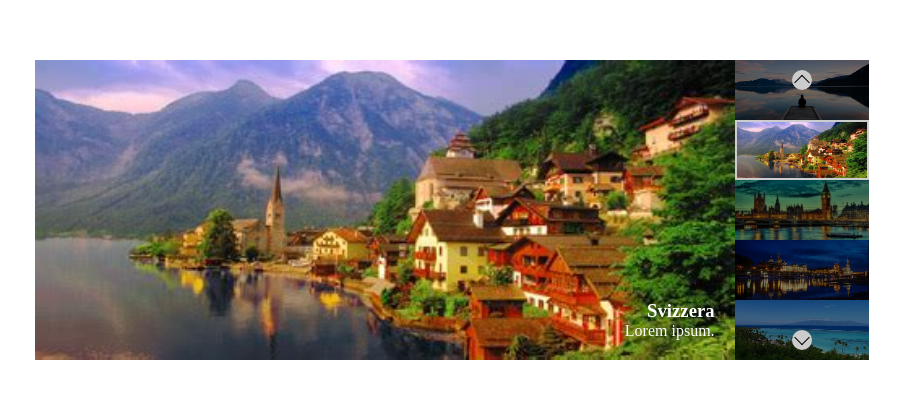
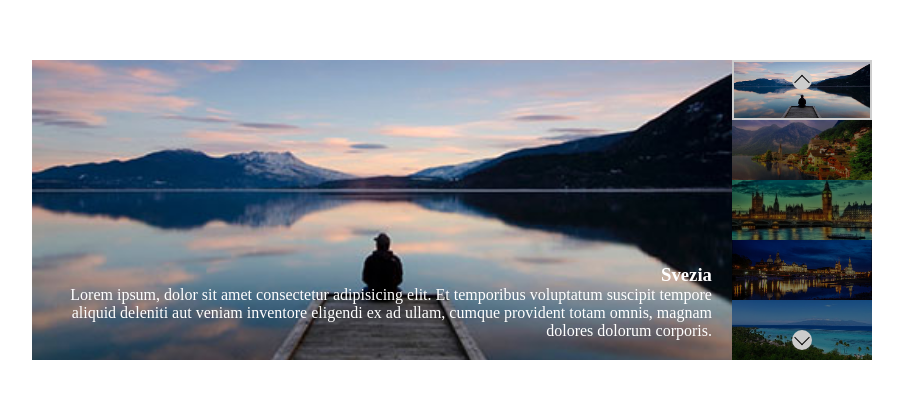
Before and after one commit to bittoMazza/vue-slider, a plain HTML site: page index.html in a window 1280 px wide. Shown: the part 190-588 px from the top of the page, without its empty margins (188-1091 px from the left). Drawn offline with nearby package versions, Linux system fonts and the light colour scheme.

Commit message:
complted click function on thumbnails

```diff
--- a/index.html
+++ b/index.html
@@ -14,7 +14,7 @@
     <div id="app">
 
         <div class="container" >
-            <div class="slider-wrapper" tabindex="0">
+            <div class="slider-wrapper" @mouseover="" tabindex="0">
 
                 <div class="item">
                     <img :src="slides[indexImage].image" alt="Svezia" />
@@ -29,20 +29,8 @@
                 <div class="thumbs">
                     <div @click="previousSlide" class="prev"></div>
                     <div @click="nextSlide" class="next"></div>
-                    <div class="thumb active" @click="clickedThumb">
-                        <img src="img/01.jpg" alt="Svezia"/>
-                    </div>
-                    <div class="thumb" @click="clickedThumb">
-                        <img src="img/02.jpg" alt="Svizzera" />
-                    </div>
-                    <div  class="thumb" @click="clickedThumb">
-                        <img src="img/03.jpg" alt="Gran Bretagna" />
-                    </div>
-                    <div  class="thumb" @click="clickedThumb">
-                        <img src="img/04.jpg" alt="Germania" />
-                    </div>
-                    <div  class="thumb" @click="clickedThumb">
-                        <img src="img/05.jpg" alt="Paradise" />
+                    <div v-for="(element,index) in slides" :class="`thumb ${index==indexImage? 'active' : ''}`" @click="clickedThumb(index)">
+                        <img :src="slides[index].image" :alt="`slides[index].text`"/>
                     </div>
                 </div>
 
--- a/js/script.js
+++ b/js/script.js
@@ -37,38 +37,28 @@ const app = new Vue(
         },
         methods: {
             nextSlide : function(){
-                this.thumbnail[this.indexImage].classList.remove('active');
                 this.indexImage++;
                 if(this.indexImage === this.slides.length){
                     this.indexImage = 0
                 }
-                this.thumbnail[this.indexImage].classList.add('active');
-                console.log(this.thumbnail)
+
             },
             previousSlide : function(){
-                this.thumbnail[this.indexImage].classList.remove('active');
                 this.indexImage--;
                 if(this.indexImage == -1){
                     this.indexImage = this.slides.length - 1
                 }
-                this.thumbnail[this.indexImage].classList.add('active');
+
             },
-            clickedThumb : function(path){
-                this.thumbnail[this.indexImage].classList.remove('active');
-                for(let i = 0 ; i < this.slides.length; i++){
-                    if(this.slides[i].image == path){
-                        this.indexImage = i;
-                        this.thumbnail[this.indexImage].classList.add('active');
-                        i = this.slides.length;
-                    }
-                }
+            clickedThumb : function(indice){
+                this.indexImage = indice;
             }
 
         },
-        created(){
+        /* created(){
             intervalElement = setInterval(this.nextSlide,3000)
         }
-
+         */
 
     }
 
```
